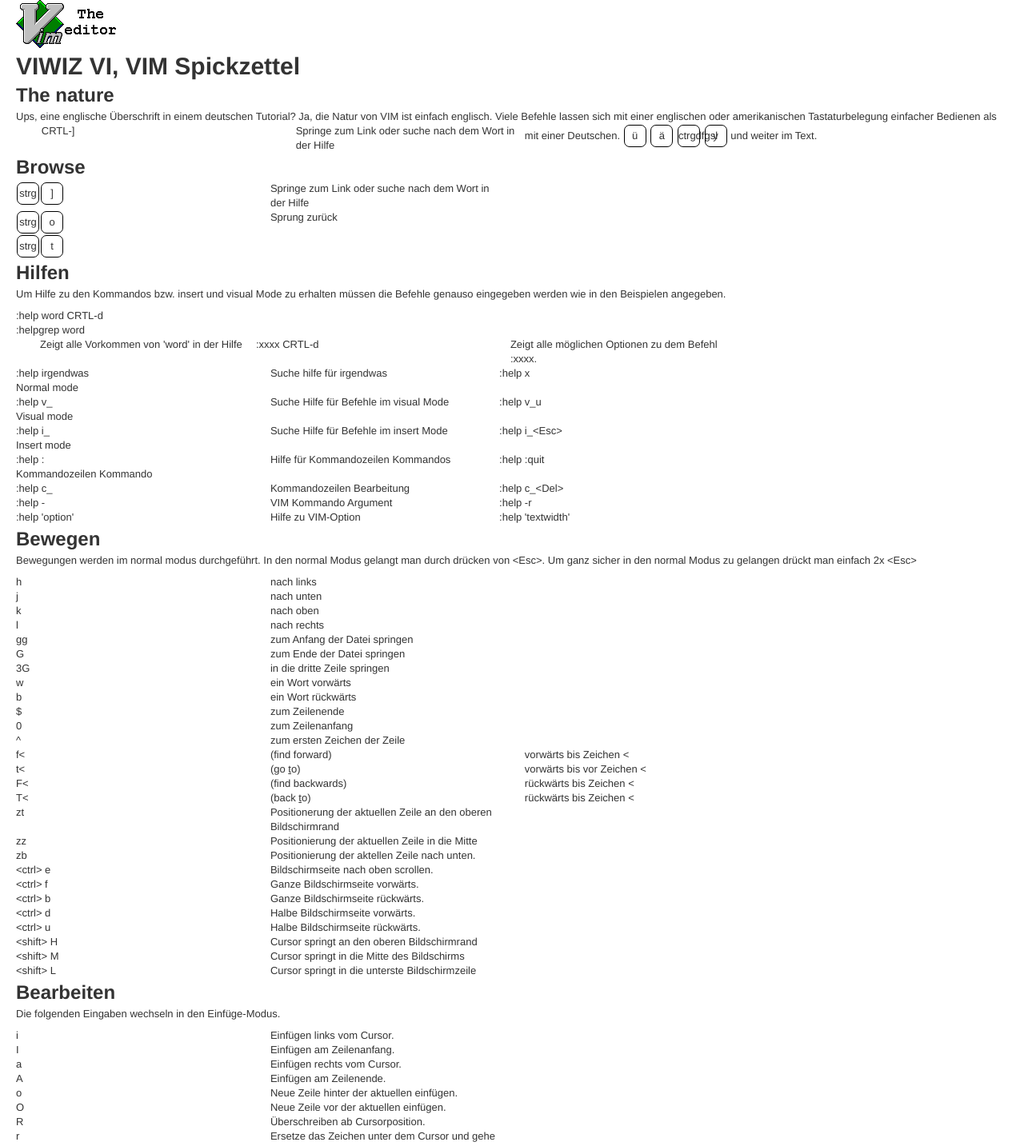
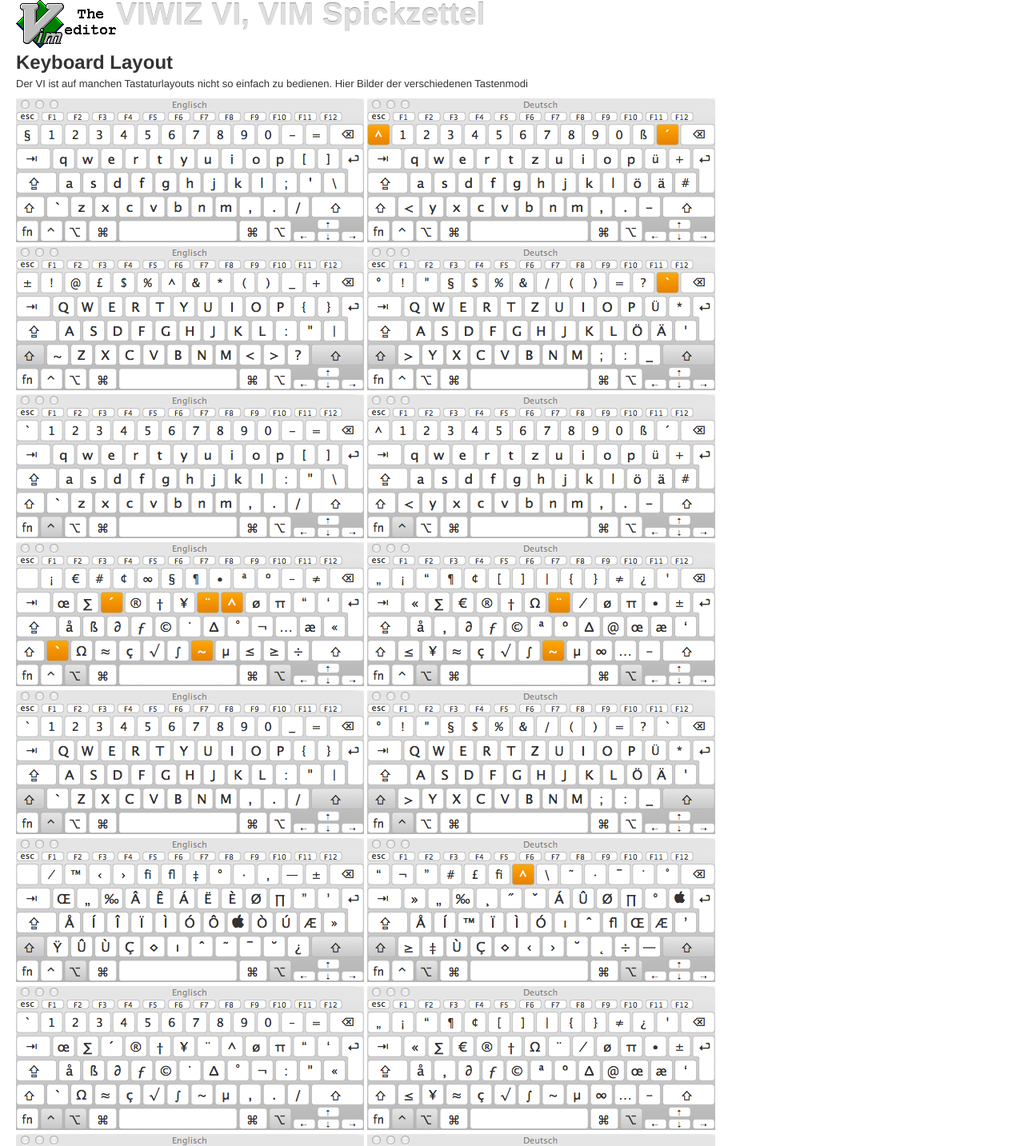
Before and after one commit to vieten/viwiz, a plain HTML site: page index.html in a window 1280 px wide. Shown: the top 1433 px of the page at 80% size. Drawn offline with nearby package versions, Linux system fonts and the light colour scheme.

Commit message:
Keyboard layouts

```diff
--- a/css/styles.css
+++ b/css/styles.css
@@ -10,3 +10,9 @@
     border-radius: 7px;
     /*font-weight: bold;*/
 }
+h1 {
+    /*text-shadow: 3px 5px 0 hsla(24,100%,0%,.5);*/
+    text-shadow: 0px -1px 0 rgba(2,1,1,0.42);
+    font-size: 3em;
+    color: #dfdddd;
+}
--- a/index.html
+++ b/index.html
@@ -33,8 +33,49 @@
     </head>
     <body>
         <div class="container-fluid">
-            <img src="images/vimlogo.gif" />
-            <h1>VIWIZ VI, VIM Spickzettel</h1>
+            <img style="float: left" src="images/vimlogo.gif" />
+            <h1 style="float: left">VIWIZ VI, VIM Spickzettel</h1>
+            <br clear="both">
+            <h2>Keyboard Layout</h2>
+            <div>
+                <p>Der VI ist auf manchen Tastaturlayouts nicht so
+                einfach zu bedienen. Hier Bilder der verschiedenen
+                Tastenmodi</p>
+                <img src="images/en_key_neutral.png">
+                <img src="images/de_key_neutral.png">
+                <br />
+
+                <img src="images/en_key_shift.png">
+                <img src="images/de_key_shift.png">
+                <br />
+
+                <img src="images/en_key_ctrl.png">
+                <img src="images/de_key_ctrl.png">
+                <br />
+
+                <img src="images/en_key_alt.png">
+                <img src="images/de_key_alt.png">
+                <br />
+
+                <img src="images/en_key_ctrl_shift.png">
+                <img src="images/de_key_ctrl_shift.png">
+                <br />
+
+                <img src="images/en_key_alt_shift.png">
+                <img src="images/de_key_alt_shift.png">
+                <br />
+
+                <img src="images/en_key_ctrl_alt.png">
+                <img src="images/de_key_ctrl_alt.png">
+                <br />
+
+                <img src="images/en_key_ctrl_alt_shift.png">
+                <img src="images/de_key_ctrl_alt_shift.png">
+                <br />
+
+                <img src="images/en_key_fn.png">
+                <img src="images/de_key_fn.png">
+            </div>
             <!--Browse-->
             <h2>The nature</h2>
             <div class="row-fluid">
@@ -42,6 +83,8 @@
                 Ja, die Natur von VIM ist einfach englisch. Viele Befehle lassen sich mit einer
                 englischen oder amerikanischen Tastaturbelegung einfacher Bedienen als mit einer
                 Deutschen.
+                Nichtsdestotrotz ist der VI ein hervorragender und
+                anpassungsfähiger Editor
                 <span class="key">ü</span>
                 <span class="key">ä</span>
                 <span class="key">ctrgdfgsl</span>
```
Also changed, not shown: images/de_key_alt.png (added), images/de_key_alt_shift.png (added), images/de_key_ctrl.png (added), images/de_key_ctrl_alt.png (added), images/de_key_ctrl_alt_shift.png (added), images/de_key_ctrl_shift.png (added), images/de_key_fn.png (added), images/de_key_neutral.png (added), images/de_key_shift.png (added), images/en_key_alt.png (added), images/en_key_alt_shift.png (added), images/en_key_ctrl.png (added), images/en_key_ctrl_alt.png (added), images/en_key_ctrl_alt_shift.png (added), 4 more files.
